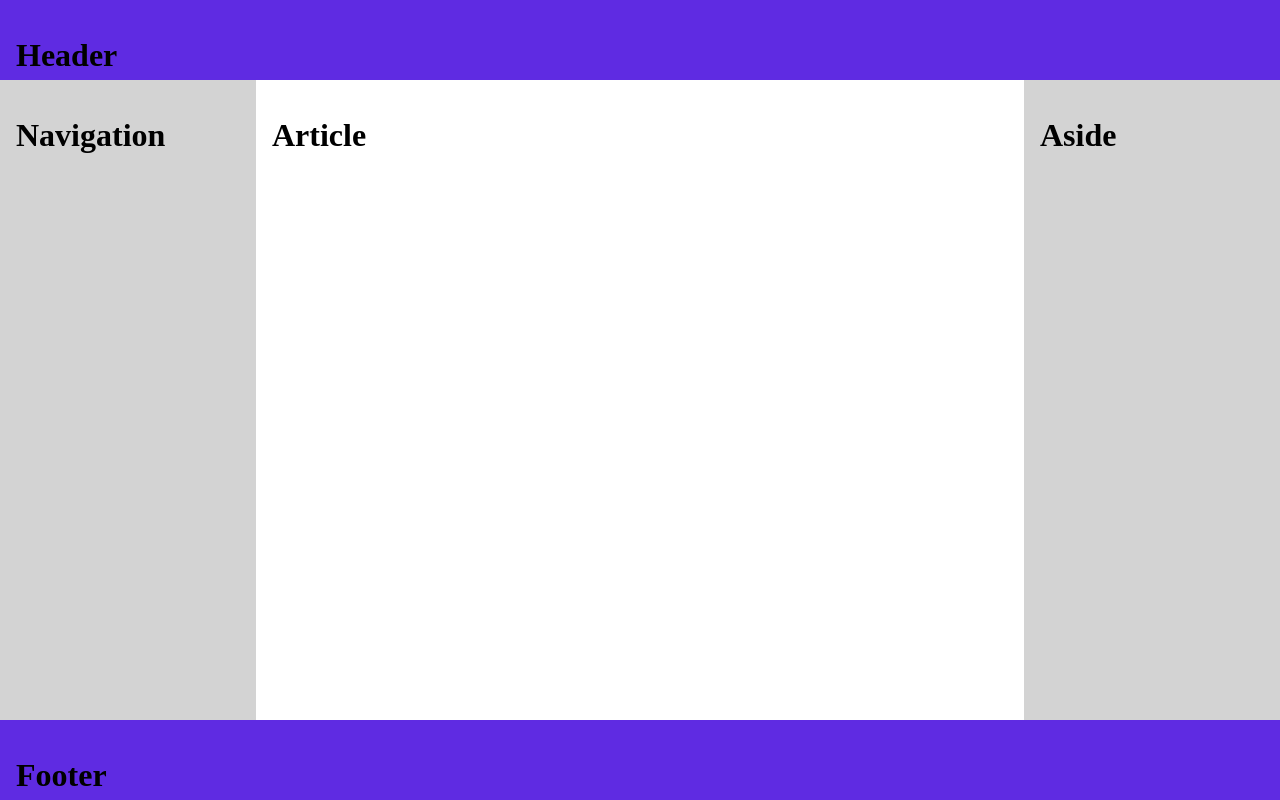
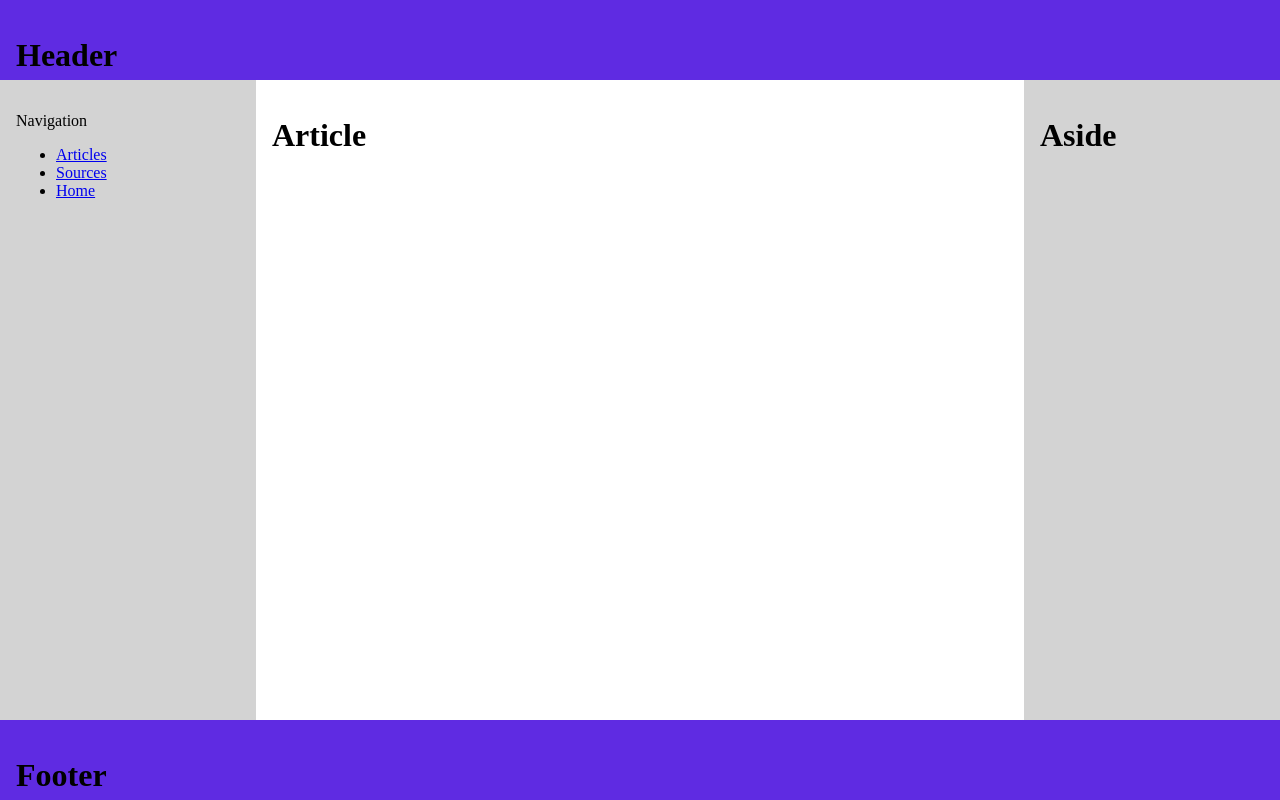
Before and after one commit to jmcpartland/phase-3-frontend-news, a React (Create React App) app: page / in a window 1280 px wide. Built offline with nearby package versions, Linux system fonts and the light colour scheme.

Commit message:
added navigation

```diff
--- a/src/App.js
+++ b/src/App.js
@@ -1,13 +1,24 @@
 import { Routes, Route } from 'react-router-dom';
 import Home from './components/Home';
+import Navigation from './components/Navigation';
+import Header from './components/Header';
+import Footer from './components/Footer';
+import Article from './components/Article';
+import Aside from './components/Aside';
 
 function App() {
   return (
-      <div>
-        <Routes>
-          <Route exact path="/" element={<Home/>} />
-        </Routes>
+    <div>
+      <body>
+        <Header />
+      <div id="main">
+        <Navigation />
+        <Article />
+        <Aside />
       </div>
+        <Footer />
+      </body>
+    </div>
   );
 }
 
--- a/src/components/Home.js
+++ b/src/components/Home.js
@@ -1,4 +1,5 @@
 import React from 'react';
+import { Routes, Route } from "react-router-dom";
 import Navigation from './Navigation';
 import Header from './Header';
 import Footer from './Footer';
@@ -10,11 +11,17 @@ function Home() {
       <div>
         <body>
           <Header />
-            <div id="main">
-              <Navigation />
-              <Article />
-              <Aside />
-            </div>
+        <div id="main">
+          {/* <Routes>
+            <Route exact path="/" element={<Home/>} />
+            <Route exact path="/articles" element={<Article/>} />
+          </Routes> */}
+          <Home />
+          <Article />
+          <Navigation />
+          <Article />
+          <Aside />
+        </div>
           <Footer />
         </body>
       </div>
--- a/src/components/Navigation.js
+++ b/src/components/Navigation.js
@@ -1,10 +1,33 @@
 import React from 'react';
+import { NavLink } from "react-router-dom";
 
 function Navigation() {
     return (
-        <div className="nav">
-            <h1>Navigation</h1>
-        </div>
+      <dev className="nav">
+        <p >Navigation</p>
+        <nav>
+            <ul>
+                <li>
+                <NavLink
+                    to="/articles" >
+                    Articles
+                </NavLink>
+                </li>
+                <li>
+                <NavLink
+                    to="/sources" >
+                    Sources
+                </NavLink>
+                </li>
+                <li>
+                <NavLink
+                    to="home" >
+                        Home
+                </NavLink>
+                </li>
+            </ul>
+        </nav>
+      </dev>
     )
 }
 
```
Also changed, not shown: src/App copy.js (added, +14 -0 lines).
